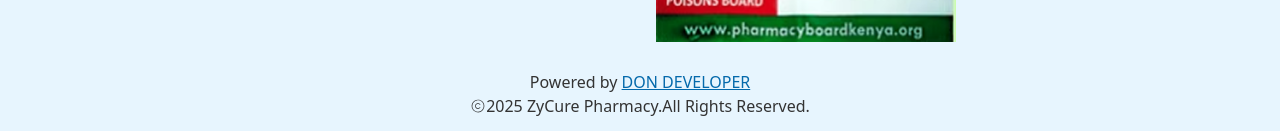
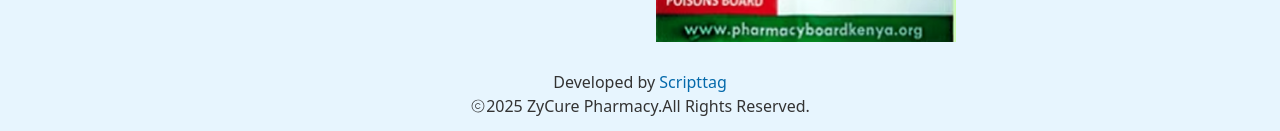
Before and after one commit to DonFredi/zycure-pharmacy, a Next.js app: page / in a window 1280 px wide. Shown: the part 2520-2651 px from the top of the page. Built offline with nearby package versions, Linux system fonts and the light colour scheme; no server answers; the database is empty.

Commit message:
footer developed by scripttag

```diff
--- a/src/components/ui/Footer.tsx
+++ b/src/components/ui/Footer.tsx
@@ -59,14 +59,14 @@
           </div>
         </div>
         <p>
-          Powered by{" "}
+          Developed by{" "}
           <a
-            href="https://dondadiportfolio.netlify.app/"
+            href="https://scripttag-sigma.vercel.app/"
             target="_blank"
             rel="noopener noreferrer"
-            className="text-primary underline hover:no-underline"
+            className="text-primary hover:underline"
           >
-            DON DEVELOPER
+            Scripttag
           </a>
         </p>
 
```
